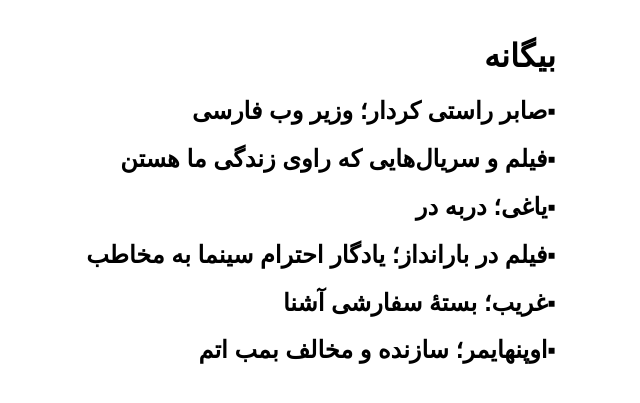
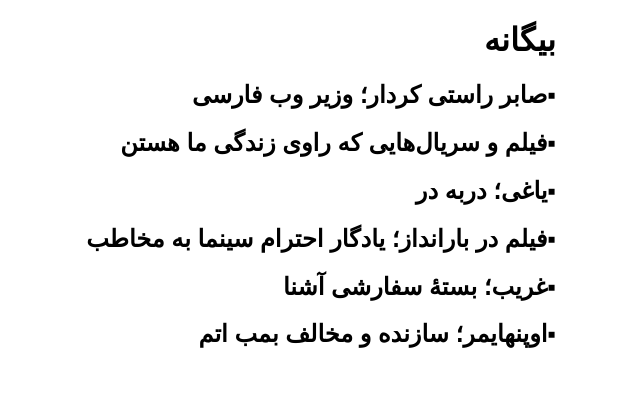
Before and after one commit to darkblog/darkblog.github.io, a Jekyll site: the page built from index.html, in a window 1280 px wide. Shown: the top 403 px of the page, without its empty margins (594-1234 px from the left). Built offline with Jekyll 4.4.1, drawn with Linux system fonts in a browser that asks for light colours.

Commit message:
Update index.html

```diff
--- a/index.html
+++ b/index.html
@@ -7,7 +7,7 @@
 <head>
 <title>بیگانه</title>
 <meta name="viewport" content="width=device-width">
-<style>body{font-family:sans-serif;margin:auto;padding:1em;max-width:48em}p{font-size:large}a{text-decoration:none;color:black}</style>
+<style>body{font-family:sans-serif;margin:auto;padding:0 1em;max-width:48em}p{font-size:large}a{text-decoration:none;color:black}</style>
 </head>
 <body>
 <h1>بیگانه</h1>
```
